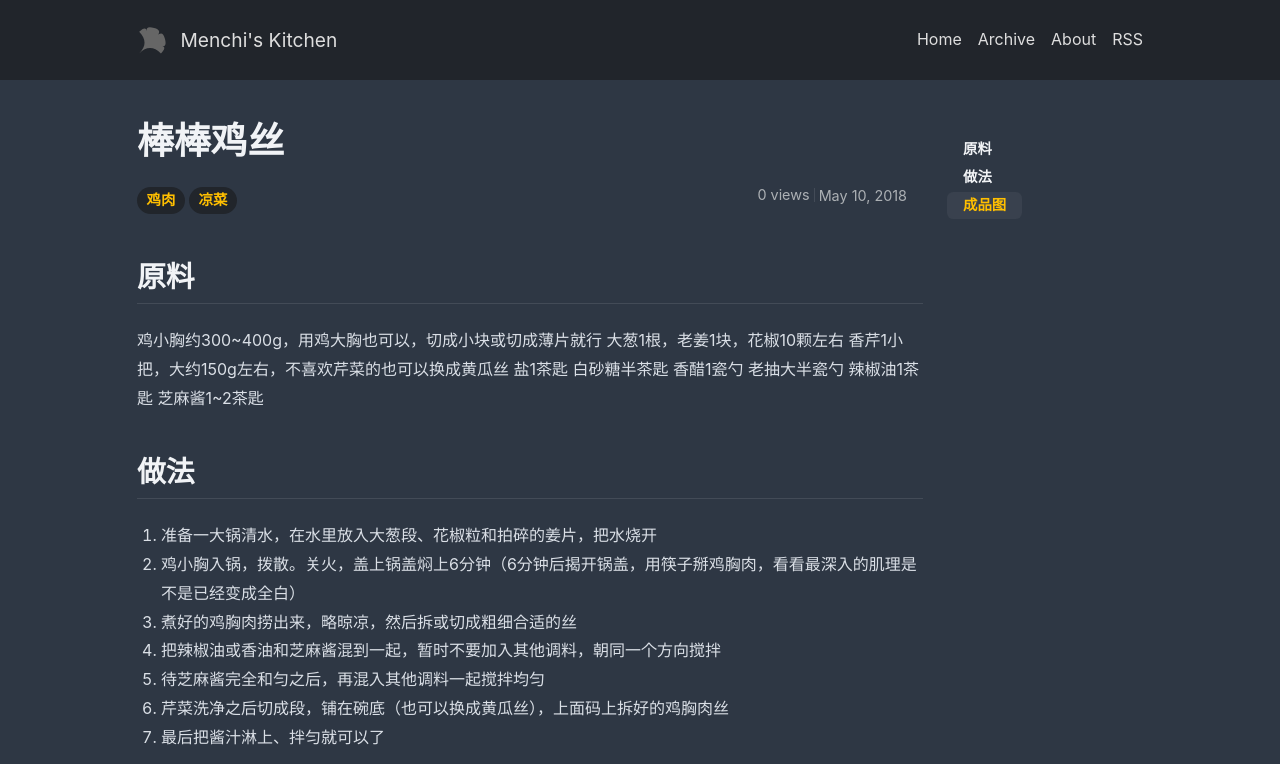
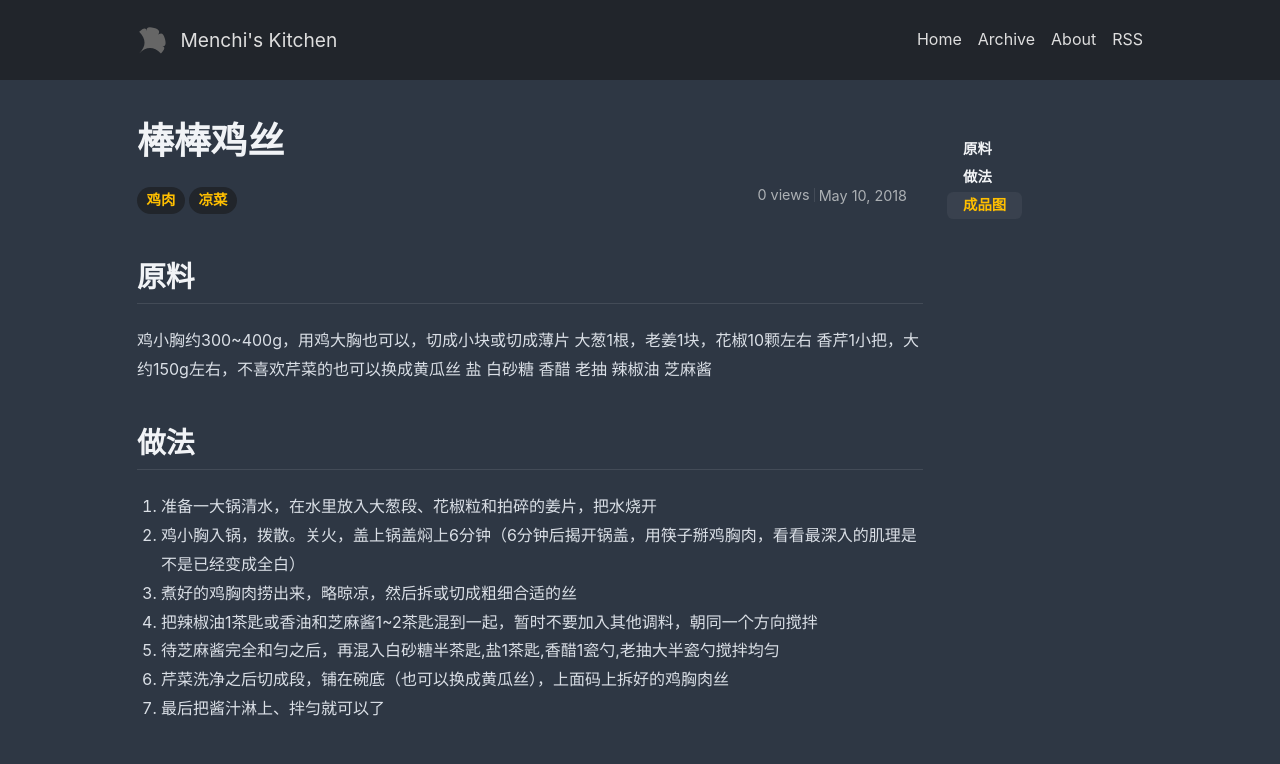
Before and after one commit to MenchiG/cooking, a Jekyll site: the page built from _posts/2018-05-10-棒棒鸡丝.md, in a window 1280 px wide and 1400 px high. Shown: the top 764 px of the window. Built offline with Jekyll 4.4.1, drawn with Linux system fonts in a browser that asks for light colours; nearby versions of some CDN libraries; comment, search, counter and statistics services are not loaded; some of the changed lines change nothing that is shown; some of the changed text lies outside the part shown.

Commit message:
update 棒棒鸡丝

```diff
--- a/_posts/2018-05-10-棒棒鸡丝.md
+++ b/_posts/2018-05-10-棒棒鸡丝.md
@@ -9,15 +9,15 @@ picture_frame: shadow
 
 ## 原料
 
-鸡小胸约300~400g，用鸡大胸也可以，切成小块或切成薄片就行
+鸡小胸约300~400g，用鸡大胸也可以，切成小块或切成薄片
 大葱1根，老姜1块，花椒10颗左右
 香芹1小把，大约150g左右，不喜欢芹菜的也可以换成黄瓜丝
-盐1茶匙
-白砂糖半茶匙
-香醋1瓷勺
-老抽大半瓷勺
-辣椒油1茶匙
-芝麻酱1~2茶匙<!--more-->
+盐
+白砂糖
+香醋
+老抽
+辣椒油
+芝麻酱<!--more-->
 
 ## 做法
 
@@ -27,9 +27,9 @@ picture_frame: shadow
 
 3. 煮好的鸡胸肉捞出来，略晾凉，然后拆或切成粗细合适的丝
 
-4. 把辣椒油或香油和芝麻酱混到一起，暂时不要加入其他调料，朝同一个方向搅拌
+4. 把辣椒油1茶匙或香油和芝麻酱1~2茶匙混到一起，暂时不要加入其他调料，朝同一个方向搅拌
 
-5. 待芝麻酱完全和匀之后，再混入其他调料一起搅拌均匀
+5. 待芝麻酱完全和匀之后，再混入白砂糖半茶匙,盐1茶匙,香醋1瓷勺,老抽大半瓷勺搅拌均匀
 
 6. 芹菜洗净之后切成段，铺在碗底（也可以换成黄瓜丝），上面码上拆好的鸡胸肉丝
 
@@ -41,4 +41,4 @@ picture_frame: shadow
 
 原菜谱：
 
-[田螺姑娘hhhaze：如何越吃越瘦 | 第一步，掌控鸡胸肉的最佳火候](https://mp.weixin.qq.com/s/6nOnpRW72qQFyJBr4rBnUA)
+[田螺姑娘hhhaze：如何越吃越瘦 第一步，掌控鸡胸肉的最佳火候](https://mp.weixin.qq.com/s/6nOnpRW72qQFyJBr4rBnUA)
```
